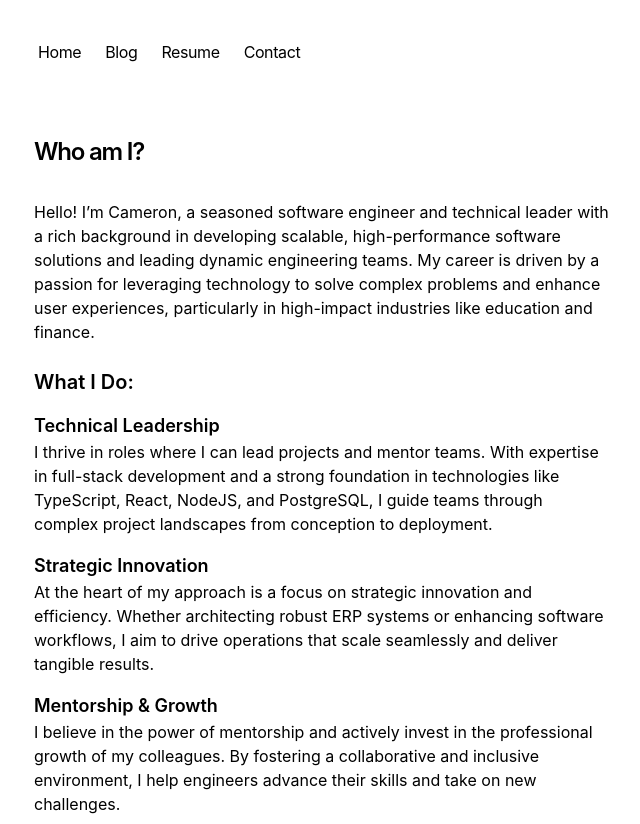
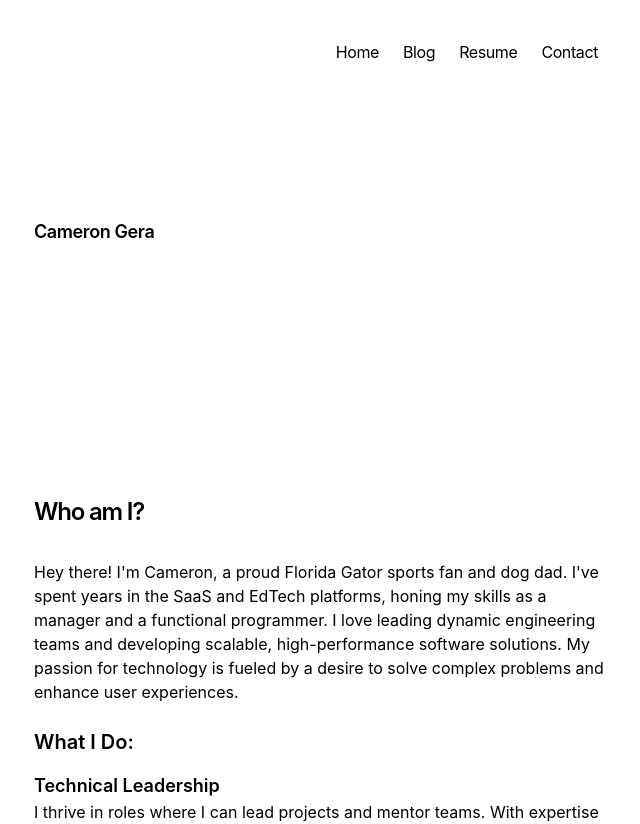
Before and after one commit to gera-cameron/camerongera.com, a Next.js app: page / in a window 1280 px wide. Shown: the top 824 px of the page, without its empty margins (318-958 px from the left). Built offline with nearby package versions, Linux system fonts and the light colour scheme.

Commit message:
Update who am I section

```diff
--- a/app/components/nav.tsx
+++ b/app/components/nav.tsx
@@ -17,13 +17,16 @@
 
 export function Navbar() {
   return (
-    <aside className="-ml-[8px] mb-16 tracking-tight">
+    <aside className="mb-16 tracking-tight">
       <div className="lg:sticky lg:top-20">
         <nav
-          className="flex flex-row items-start relative px-0 pb-0 fade md:overflow-auto scroll-pr-6 md:relative"
+          className="flex flex-row items-start relative px-0 pb-0 fade md:overflow-auto scroll-pr-6 md:relative justify-between  items-center"
           id="nav"
         >
-          <div className="flex flex-row space-x-0 pr-10">
+          <div className="flex flex-row space-x-0 h-100 items-center">
+            <span className="font-semibold text-lg">Cameron Gera</span>
+          </div>
+          <div className="flex flex-row space-x-0">
             {Object.entries(navItems).map(([path, { name }]) => {
               return (
                 <Link
--- a/app/page.tsx
+++ b/app/page.tsx
@@ -5,12 +5,12 @@
         Who am I?
       </h1>
       <p className="mb-4">
-        {`Hello! I’m Cameron, a seasoned software engineer and technical leader with a rich background in developing scalable, high-performance software solutions and leading dynamic engineering teams. My career is driven by a passion for leveraging technology to solve complex problems and enhance user experiences, particularly in high-impact industries like education and finance.`}
+        {`Hey there! I'm Cameron, a proud Florida Gator sports fan and dog dad. I've spent years in the SaaS and EdTech platforms, honing my skills as a manager and a functional programmer. I love leading dynamic engineering teams and developing scalable, high-performance software solutions. My passion for technology is fueled by a desire to solve complex problems and enhance user experiences.`}
       </p>
       <h2 className="text-xl font-semibold mt-6">What I Do:</h2>
       <h3 className="text-lg font-semibold mt-4">Technical Leadership</h3>
       <p className="mb-4">
-        {`I thrive in roles where I can lead projects and mentor teams. With expertise in full-stack development and a strong foundation in technologies like TypeScript, React, NodeJS, and PostgreSQL, I guide teams through complex project landscapes from conception to deployment.`}
+        {`I thrive in roles where I can lead projects and mentor teams. With expertise in full-stack development and a strong foundation in technologies like Haskell, TypeScript, React, NodeJS, and PostgreSQL, I guide teams through complex project landscapes from conception to deployment.`}
       </p>
       <h3 className="text-lg font-semibold mt-4">Strategic Innovation</h3>
       <p className="mb-4">
```
